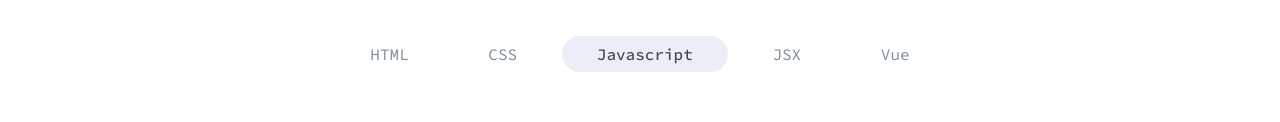
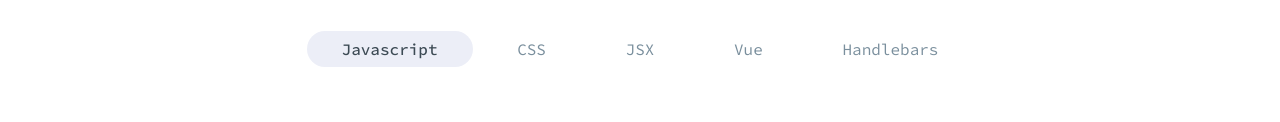
Before and after one commit to pb03/afeem-theme, a website: page index.html in a window 1280 px wide. Shown: the part 1091-1213 px from the top of the page. Drawn offline with Linux system fonts and the light colour scheme; files that its build step writes are made by us from their sources.

Commit message:
Update shots

```diff
--- a/assets/js/main.js
+++ b/assets/js/main.js
@@ -1,6 +1,6 @@
 var container = document.querySelector('.screenshot');
 var tabs = document.querySelectorAll('.tab');
-var activeTab = tabs[2];
+var activeTab = tabs[0];
 
 for (let i = 0; i < tabs.length; i++) {
   tabs[i].addEventListener('click', function(e, i) {
--- a/index.html
+++ b/index.html
@@ -29,19 +29,18 @@
 				<span class="circle3"></span>
 				<span class="circle4"></span>
 				<div class="shots">
-					<img class="shot" src="./assets/shots/js.png" width="900" alt="Javascript">
-					<img class="shot html" src="./assets/shots/handlebars.png" width="900" alt="HTML">
+					<img class="shot javascript" src="./assets/shots/js.png" width="900" alt="Javascript">
 					<img class="shot css" src="./assets/shots/css.png" width="900" alt="CSS">
-					<img class="shot javascript" src="./assets/shots/js.png" width="900" alt="Javascript">
 					<img class="shot jsx" src="./assets/shots/jsx.png" width="900" alt="JSX">
 					<img class="shot vue" src="./assets/shots/vue.png" width="900" alt="Vue">
+					<img class="shot html" src="./assets/shots/handlebars.png" width="900" alt="HTML">
 				</div>
 				<ul class="tabs">
-					<li class="tab">HTML</li>
+					<li class="tab is-active">Javascript</li>
 					<li class="tab">CSS</li>
-					<li class="tab is-active">Javascript</li>
 					<li class="tab">JSX</li>
 					<li class="tab">Vue</li>
+					<li class="tab">Handlebars</li>
 				</ul>
 			</div>
 		</div>
```
Also changed, not shown: assets/shots/css.png, assets/shots/handlebars.png, assets/shots/js.png, assets/shots/jsx.png, assets/shots/vue.png, dist/js/main.js.
